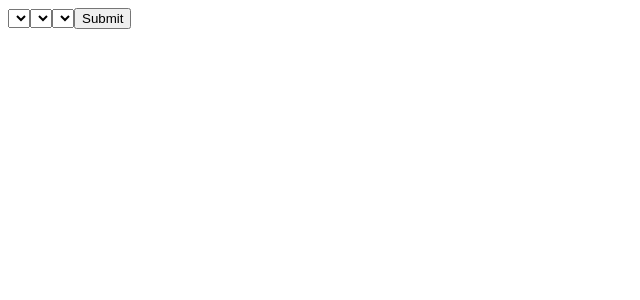
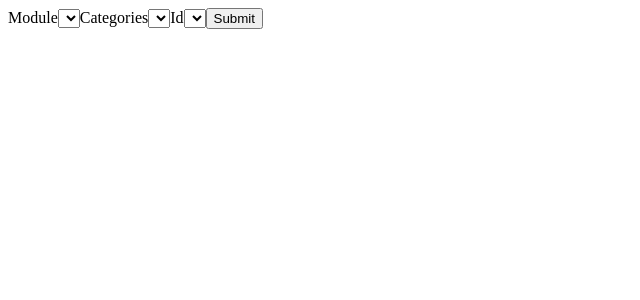
Before and after one commit to usbharu/DCS-F18, a React (Vite) app in the folder Software/DCS-BIOS-Viewer/dcs-bios-viewer/: page /view in a window 1280 px wide. Shown: the top 300 px of the page, without its empty margins (0-640 px from the left). Built offline with nearby package versions, Linux system fonts and the light colour scheme.

Commit message:
エラーを表示するように

```diff
--- a/Software/DCS-BIOS-Viewer/dcs-bios-viewer/src/App.css
+++ b/Software/DCS-BIOS-Viewer/dcs-bios-viewer/src/App.css
@@ -23,3 +23,11 @@
     min-width: 50%;
     display: inline-block;
 }
+
+.metrics-id {
+    display: inline;
+}
+
+.metrics-remove-button {
+    margin: 0 4px 0 4px;
+}
--- a/Software/DCS-BIOS-Viewer/dcs-bios-viewer/src/Connect/Connect.tsx
+++ b/Software/DCS-BIOS-Viewer/dcs-bios-viewer/src/Connect/Connect.tsx
@@ -1,18 +1,22 @@
 import { useNavigate } from "react-router-dom";
 import { FormEvent, useState } from "react";
 import { invoke } from "@tauri-apps/api/core";
+import React from "react";
 
 export const Connect = () => {
 
     const [bind, setBind] = useState("0.0.0.0:5010")
     const [address, setAddress] = useState("239.255.50.10")
     const [interfaceAddr, setInterfaceAddr] = useState("0.0.0.0")
+    const [errorMessage,setErrorMessage] = useState<string>()
 
     const history = useNavigate();
 
     function tryConnect(e: FormEvent<HTMLFormElement>) {
         e.preventDefault();
-        invoke("setup_socket", { bind: bind, addr: address, interface: interfaceAddr }).then(() => { history("/view") })
+        invoke("setup_socket", { bind: bind, addr: address, interface: interfaceAddr }).then(() => { history("/view") }).catch((e)=>{console.error(e);
+            setErrorMessage(e)
+        })
     }
 
     return (
@@ -32,6 +36,10 @@ export const Connect = () => {
                     <input id={"input-interfaceAddr"} value={interfaceAddr}
                         onChange={(e) => setInterfaceAddr(e.target.value)} />
                 </div>
+                {
+                    !!errorMessage ? <p>{errorMessage}</p> : <React.Fragment/>
+                }
+
                 <div>
                     <input id={"submit-connect-input-form"} type="submit" />
                 </div>
--- a/Software/DCS-BIOS-Viewer/dcs-bios-viewer/src/Metrics/Metrics.tsx
+++ b/Software/DCS-BIOS-Viewer/dcs-bios-viewer/src/Metrics/Metrics.tsx
@@ -62,22 +62,23 @@ export const Metrics: React.FC<{ fun: Function, OnRemove: OnRemove }> = ({ fun,
 
     function remove(e: React.MouseEvent<HTMLButtonElement, MouseEvent>) {
         e.preventDefault();
-        invoke("unsubscribe",{id:fun.identifier}).then(() => {
+        invoke("unsubscribe", { id: fun.identifier }).then(() => {
             OnRemove(fun.identifier)
-        }).catch((e)=>console.error(e)
+        }).catch((e) => console.error(e)
         );
     }
 
     return (
-        <div>
-            <p>{fun.identifier}</p>
+        <div className="metrics">
+             <button className="metrics-remove-button" onClick={(e) => remove(e)}>x</button>
+            <p className="metrics-id">{fun.identifier}</p>
             {
                 data.sort((a, b) => a.address - b.address).map((v) => (
                     <p key={v.address}>{v.address} + {v.value}</p>
                 )
                 )
             }
-            <button onClick={(e) => remove(e)}>Remove</button>
+
         </div>
     )
 }
--- a/Software/DCS-BIOS-Viewer/dcs-bios-viewer/src/View/View.tsx
+++ b/Software/DCS-BIOS-Viewer/dcs-bios-viewer/src/View/View.tsx
@@ -78,21 +78,24 @@ export const View = () => {
             <form onSubmit={(e) => {
                 subscribe(e)
             }}>
-                <select onChange={(e) => getCategories(e.currentTarget.value)}>
+                <label htmlFor="select-module">Module</label>
+                <select id="select-module" onChange={(e) => getCategories(e.currentTarget.value)}>
                     {
                         modules.map(module => (
                             <option key={module} value={module}>{module}</option>
                         ))
                     }
                 </select>
-                <select onChange={(e) => getIds(selectedModule, e.currentTarget.value)}>
+                <label htmlFor="select-categories">Categories</label>
+                <select id="select-categories" onChange={(e) => getIds(selectedModule, e.currentTarget.value)}>
                     {
                         categories.map(id => (
                             <option key={id} value={id}>{id}</option>
                         ))
                     }
                 </select>
-                <select onChange={(e) => setSelectedId(e.currentTarget.value)}>
+                <label htmlFor="select-id">Id</label>
+                <select id="select-id" onChange={(e) => setSelectedId(e.currentTarget.value)}>
                     {
                         ids.map(id => (
                             <option key={id} value={id}>{id}</option>
```
Also changed, not shown: 1 other file (tests, documents, lock files or other folders).
